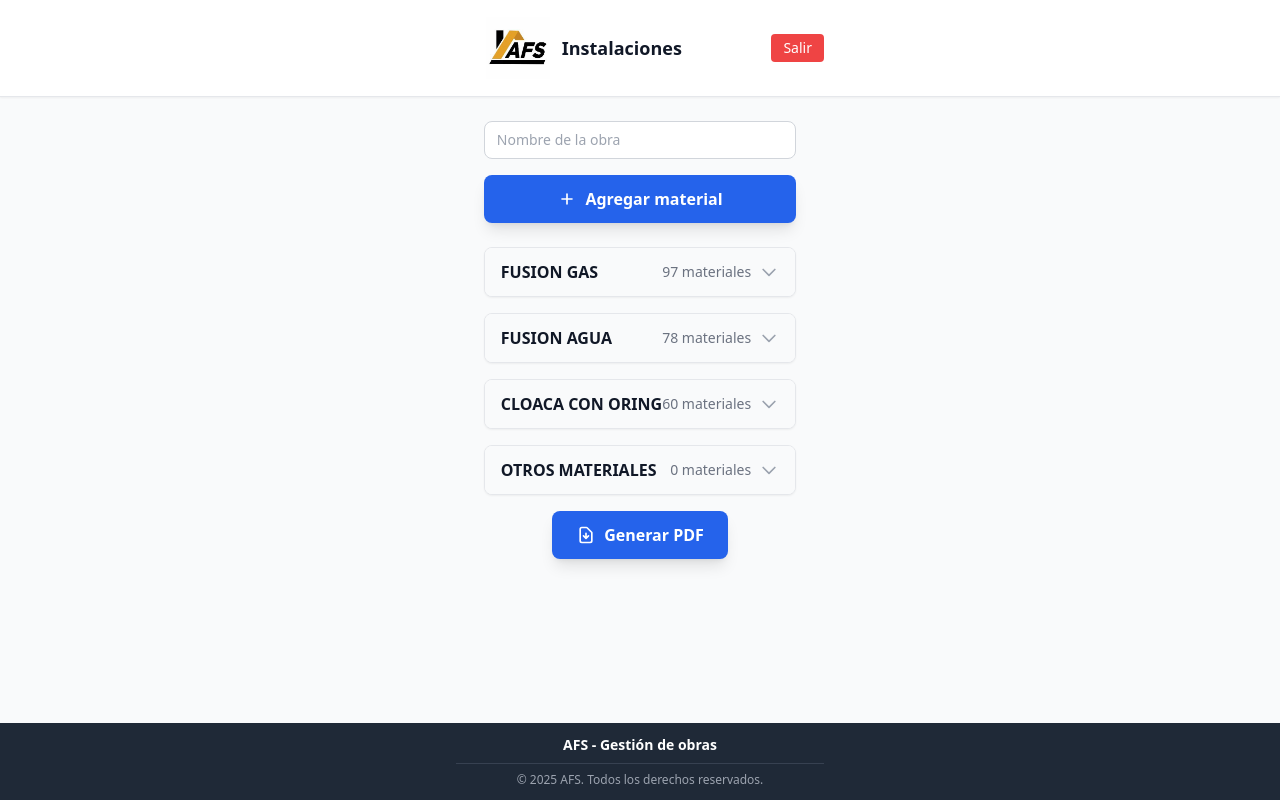
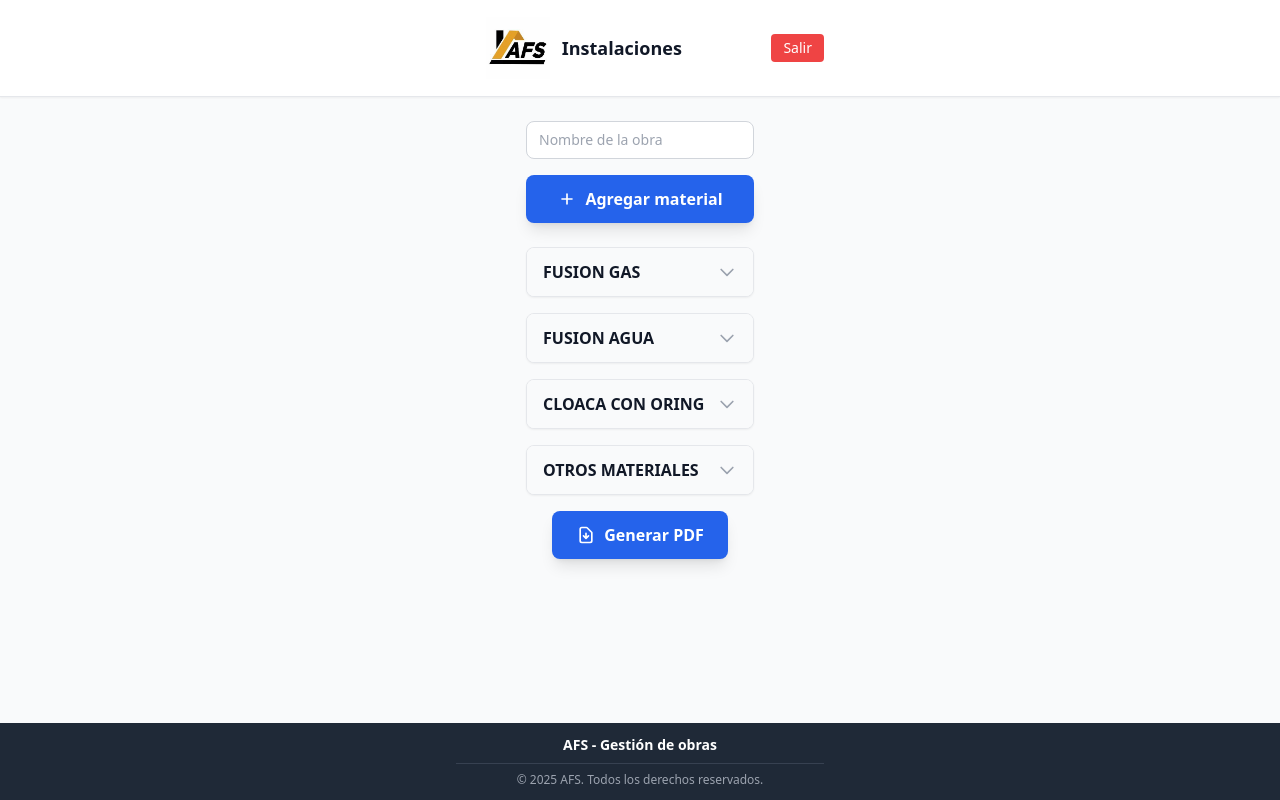
Before and after one commit to MauroCor/afs, a React (Create React App) app: page /afs/instalaciones in a window 1280 px wide. Built offline with nearby package versions, Linux system fonts and the light colour scheme; sample sign-in values are in the browser's storage.

Commit message:
del materials total in dropdowns

```diff
--- a/src/components/CategorySection.jsx
+++ b/src/components/CategorySection.jsx
@@ -68,9 +68,6 @@ const CategorySection = ({ category, materials, quantities, onQuantityChange, on
         </div>
 
         <div className="flex items-center space-x-2">
-          <span className="text-sm text-gray-500">
-            {categoryMaterials.length} materiales
-          </span>
           <svg
             className={`w-5 h-5 text-gray-400 transition-transform duration-200 ${
               isExpanded ? 'rotate-180' : ''
```
